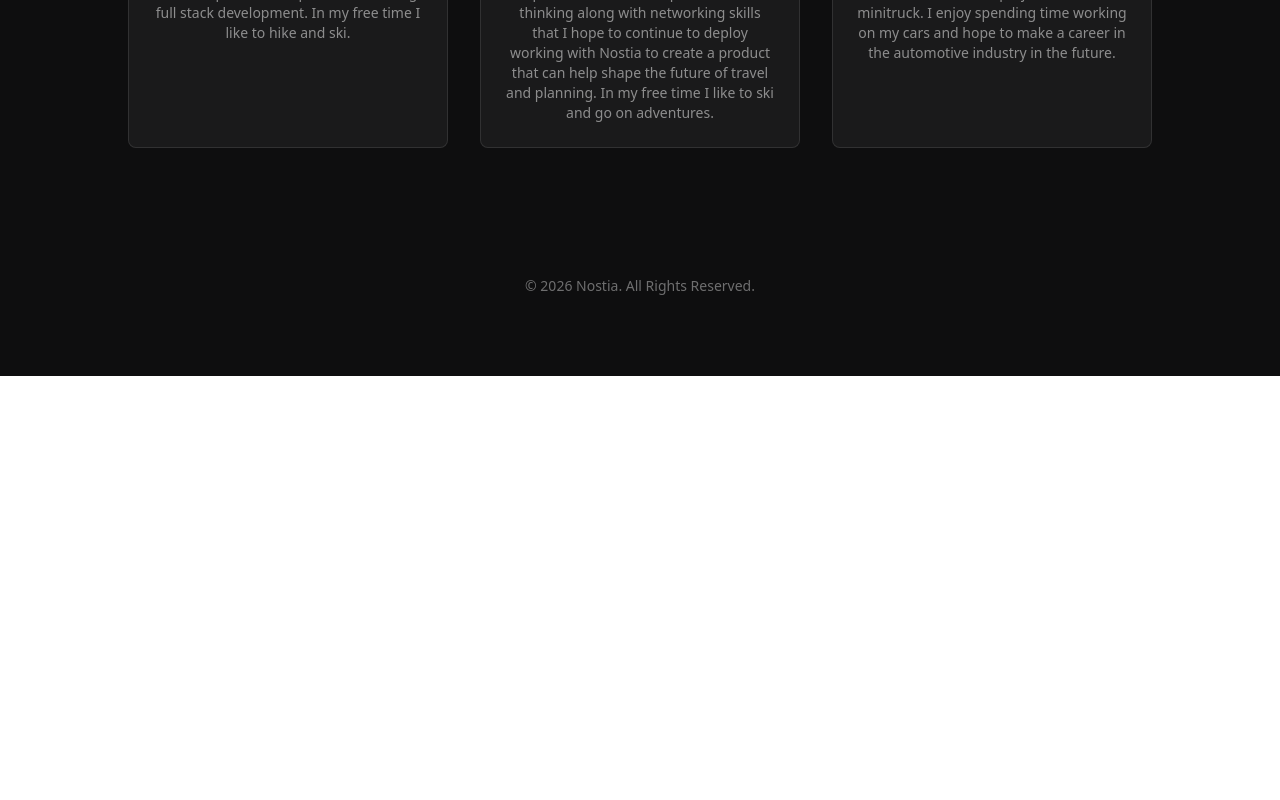
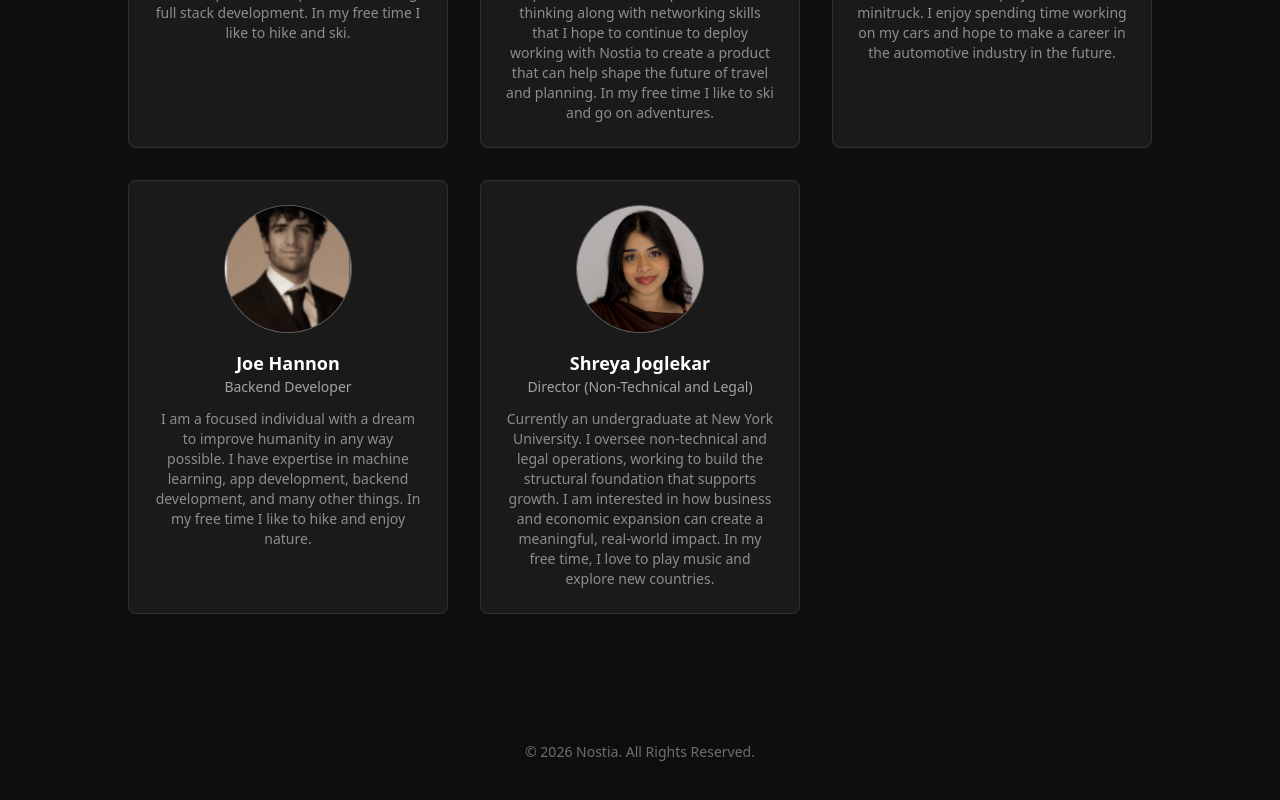
Before and after one commit to olafw666-cpu/nostia-page-landing, a React (Create React App) app: page /about in a window 1280 px wide. Shown: the part 1566-2366 px from the top of the page. Before the commit the page ends 1942 px from the top, so only its background shows below. Built offline with nearby package versions, Linux system fonts and the light colour scheme.

Commit message:
Add Joe Hannon and Shreya Joglekar to About page team section
Co-Authored-By: Claude Opus 4.6 <noreply@anthropic.com>

```diff
--- a/src/pages/About.js
+++ b/src/pages/About.js
@@ -3,6 +3,8 @@ import owImage from "../OW.jpg";
 import wcImage from "../WC.jpg";
 import rsImage from "../RS.jpg";
 import aboutImage from "../NostiaAbout.png";
+import sjImage from "../shreya.png";
+import jhImage from "../joehannon.png";
 
 // Team member data
 const teamMembers = [
@@ -26,6 +28,20 @@ const teamMembers = [
     image: rsImage,
     hasImage: true,
     description: "I'm Robbie and my primary interest is in cars. I love going to track days and scenic drives in the canyons. I am currently in the process of restoring a 1974 Datsun 620 project car as a minitruck. I enjoy spending time working on my cars and hope to make a career in the automotive industry in the future."
+  },
+  {
+    name: "Joe Hannon",
+    role: "Backend Developer",
+    image: jhImage,
+    hasImage: true,
+    description: "I am a focused individual with a dream to improve humanity in any way possible. I have expertise in machine learning, app development, backend development, and many other things. In my free time I like to hike and enjoy nature."
+  },
+  {
+    name: "Shreya Joglekar",
+    role: "Director (Non-Technical and Legal)",
+    image: sjImage,
+    hasImage: true,
+    description: "Currently an undergraduate at New York University. I oversee non-technical and legal operations, working to build the structural foundation that supports growth. I am interested in how business and economic expansion can create a meaningful, real-world impact. In my free time, I love to play music and explore new countries."
   }
 ];
 
```
Also changed, not shown: src/joehannon.png (added), src/shreya.png (added).
